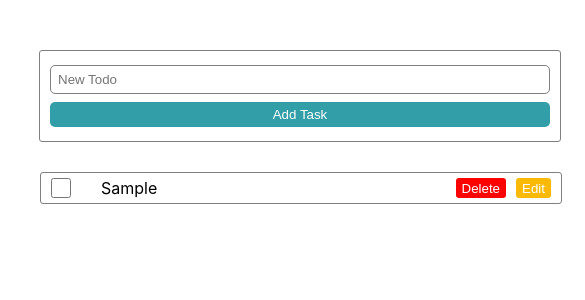
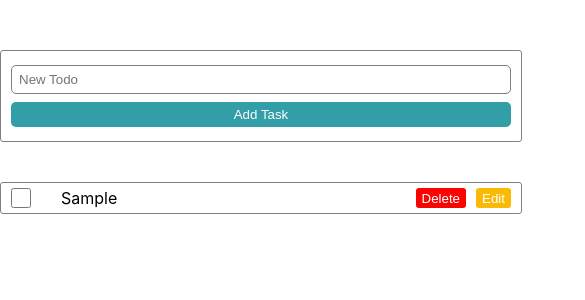
Before and after one commit to gurami98/todo-app-react, a React (Create React App) app: page / in a window 390 px wide. Both pictures are taken after typing "Sample" into the empty fields and a click on the button "Add Task". Shown: the top 300 px of the page, 585 px wide, since content can reach past the window. Built offline with nearby package versions, Linux system fonts and the light colour scheme; the HTML template or start-up script is replaced by a standard one.

Commit message:
made app mobile friendly/responsive

```diff
--- a/src/App.css
+++ b/src/App.css
@@ -1,6 +1,9 @@
 .App {
   text-align: center;
-  width: 600px;
+  display: flex;
+  flex-direction: column;
+  justify-content: center;
+  align-items: center;
   margin: 0 auto;
 }
 
--- a/src/components/Form.js
+++ b/src/components/Form.js
@@ -2,7 +2,8 @@ import styled from "styled-components";
 import { useState } from "react";
 
 const StyledForm = styled.form`
-  width: 500px;
+	width: 500px;
+  max-width: 500px;
   display: flex;
   flex-direction: column;
   height: 70px;
--- a/src/components/List.js
+++ b/src/components/List.js
@@ -3,8 +3,9 @@ import styled from 'styled-components'
 
 const UnorderedList = styled.ul`
   width: 522px;
-  margin-left: 0;
-	margin-top: 30px;
+	max-width: 522px;
+	margin: 30px auto 0;
+  padding-left: 0;
 `
 
 const List = ({list, setList}) => {
```
